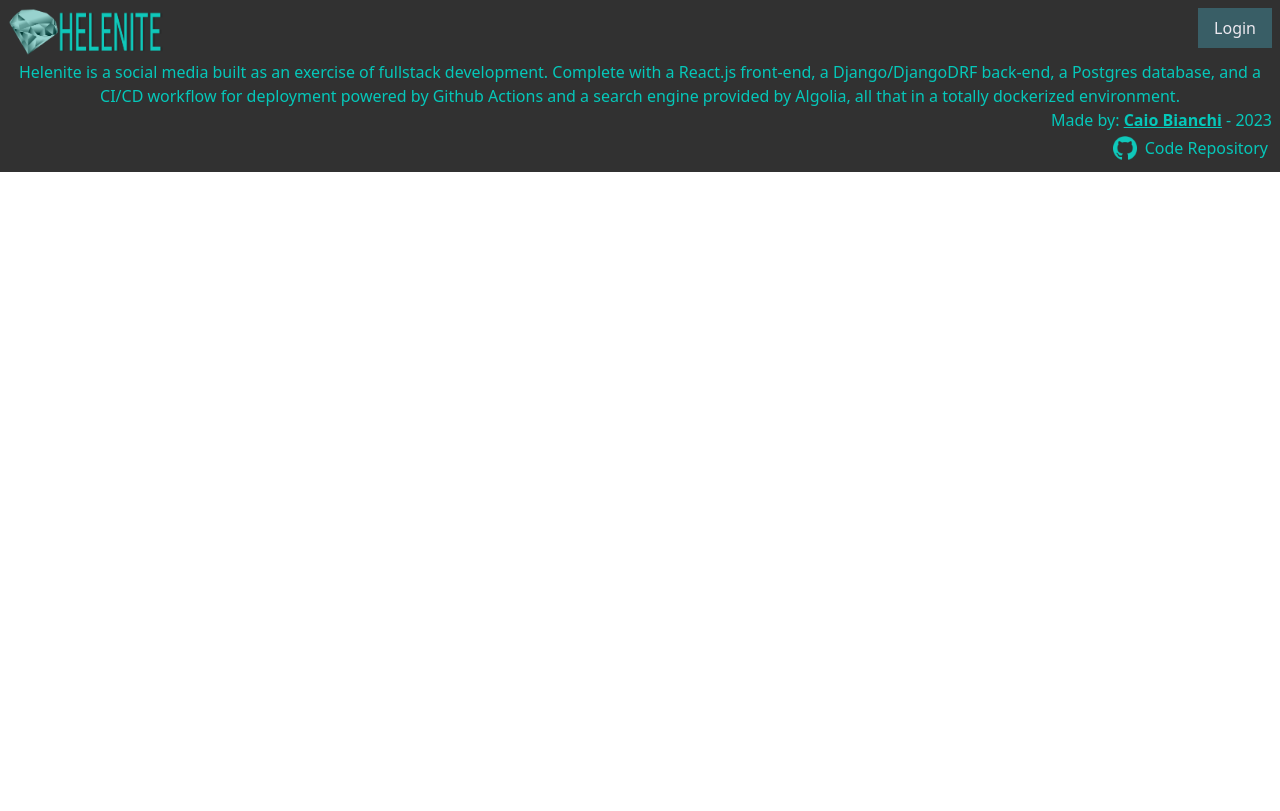
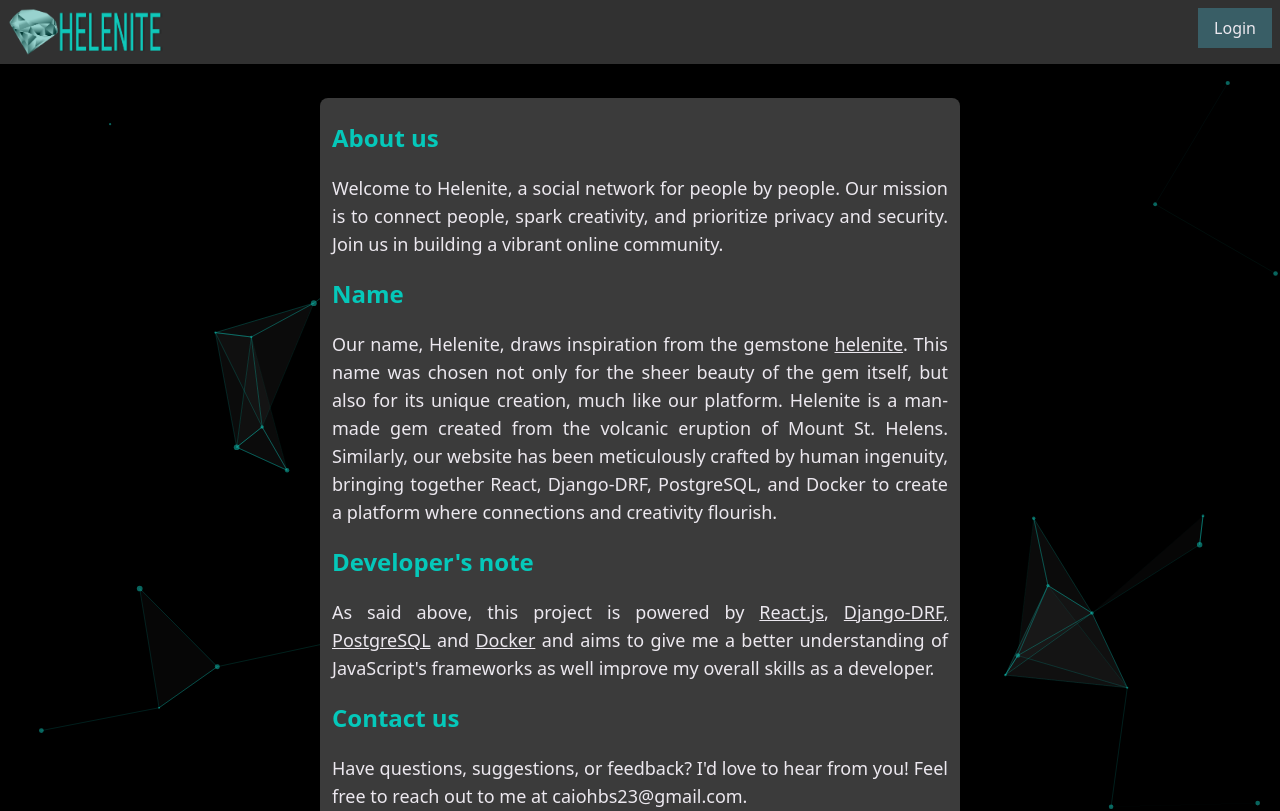
Before and after one commit to Caio-HBS/helenite, a React (Vite) app in the folder frontend/: page /about-us in a window 1280 px wide. Shown: the top 811 px of the page. Built offline with nearby package versions, Linux system fonts and the light colour scheme; no server answers.

Commit message:
progress on About Us page

```diff
--- a/frontend/src/components/MainFooter.jsx
+++ b/frontend/src/components/MainFooter.jsx
@@ -18,7 +18,7 @@ export default function MainFooter() {
             About us
           </Link>
           <p>
-            Helenite is a social media built as an exercise of fullstack
+            Helenite is a social network built as an exercise of fullstack
             development. Complete with a React.js front-end, a Django/DjangoDRF
             back-end, a Postgres database, and a CI/CD workflow for deployment
             powered by Github Actions and a search engine provided by Algolia,
--- a/frontend/src/pages/AboutUs.jsx
+++ b/frontend/src/pages/AboutUs.jsx
@@ -1,14 +1,126 @@
 import React from "react";
 import { Helmet } from "react-helmet";
 
+import ParticlesComponent from "../components/Particles.jsx";
+
 export default function AboutUsPage() {
+  // BUG: when logged-in, user is automatically redirected to feed.
+  const h2Class = "text-2xl py-3 text-helenite-light-blue";
+  const pClass = "text-lg py-2";
+  const aClass = "underline hover:text-helenite-green";
+
+  const links = [
+    "https://en.wikipedia.org/wiki/Helenite",
+    "https://react.dev/",
+    "https://www.django-rest-framework.org/",
+    "https://www.postgresql.org/",
+    "https://www.docker.com/",
+  ];
+
   return (
     <>
       <Helmet>
         <title>Helenite | About us</title>
       </Helmet>
-      <div>
-        <h1>About us</h1>
+      <div className="pt-16">
+        <ParticlesComponent />
+        <div
+          id="main-element"
+          className="flex flex-col h-screen items-center justify-center"
+        >
+          <div
+            id="items-container"
+            className="w-1/2 bg-helenite-light-grey p-3 text-helenite-white text-justify rounded-lg relative"
+          >
+            <div id="first-paragraph">
+              <h2 className={h2Class}>
+                <strong>About us</strong>
+              </h2>
+              <p className={pClass}>
+                Welcome to Helenite, a social network for people by people. Our
+                mission is to connect people, spark creativity, and prioritize
+                privacy and security. Join us in building a vibrant online
+                community.
+              </p>
+            </div>
+            <div id="second-paragraph">
+              <h2 className={h2Class}>
+                <strong>Name</strong>
+              </h2>
+              <p className={pClass}>
+                Our name, Helenite, draws inspiration from the gemstone{" "}
+                <a
+                  href={links[0]}
+                  className={aClass}
+                  target="_blank"
+                  rel="noopener noreferrer"
+                >
+                  helenite
+                </a>
+                . This name was chosen not only for the sheer beauty of the gem
+                itself, but also for its unique creation, much like our
+                platform. Helenite is a man-made gem created from the volcanic
+                eruption of Mount St. Helens. Similarly, our website has been
+                meticulously crafted by human ingenuity, bringing together
+                React, Django-DRF, PostgreSQL, and Docker to create a platform
+                where connections and creativity flourish.
+              </p>
+            </div>
+            <div id="third-paragraph">
+              <h2 className={h2Class}>
+                <strong>Developer's note</strong>
+              </h2>
+              <p className={pClass}>
+                As said above, this project is powered by{" "}
+                <a
+                  href={links[1]}
+                  target="_blank"
+                  rel="noopener noreferrer"
+                  className={aClass}
+                >
+                  React.js
+                </a>
+                ,{" "}
+                <a
+                  href={links[2]}
+                  target="_blank"
+                  rel="noopener noreferrer"
+                  className={aClass}
+                >
+                  Django-DRF,
+                </a>{" "}
+                <a
+                  href={links[3]}
+                  target="_blank"
+                  rel="noopener noreferrer"
+                  className={aClass}
+                >
+                  PostgreSQL
+                </a>{" "}
+                and{" "}
+                <a
+                  href={links[4]}
+                  target="_blank"
+                  rel="noopener noreferrer"
+                  className={aClass}
+                >
+                  Docker
+                </a>{" "}
+                and aims to give me a better understanding of JavaScript's
+                frameworks as well improve my overall skills as a developer.
+              </p>
+            </div>
+            <div id="fourth-paragraph">
+              <h2 className={h2Class}>
+                <strong>Contact us</strong>
+              </h2>
+              <p className={pClass}>
+                Have questions, suggestions, or feedback? I'd love to hear from
+                you! Feel free to reach out to me at caiohbs23@gmail.com.
+              </p>
+            </div>
+          </div>
+        </div>
       </div>
     </>
   );
```
